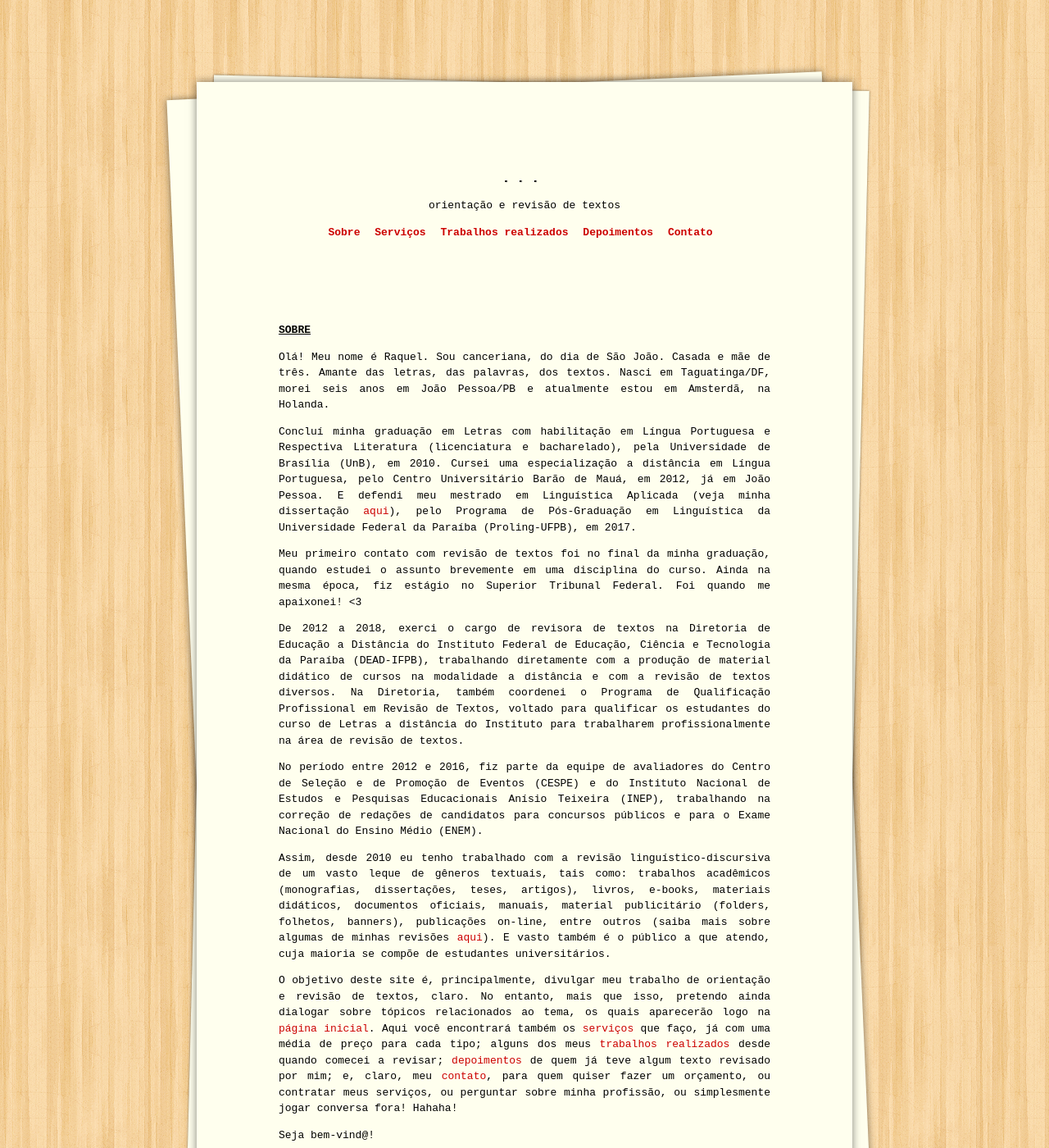
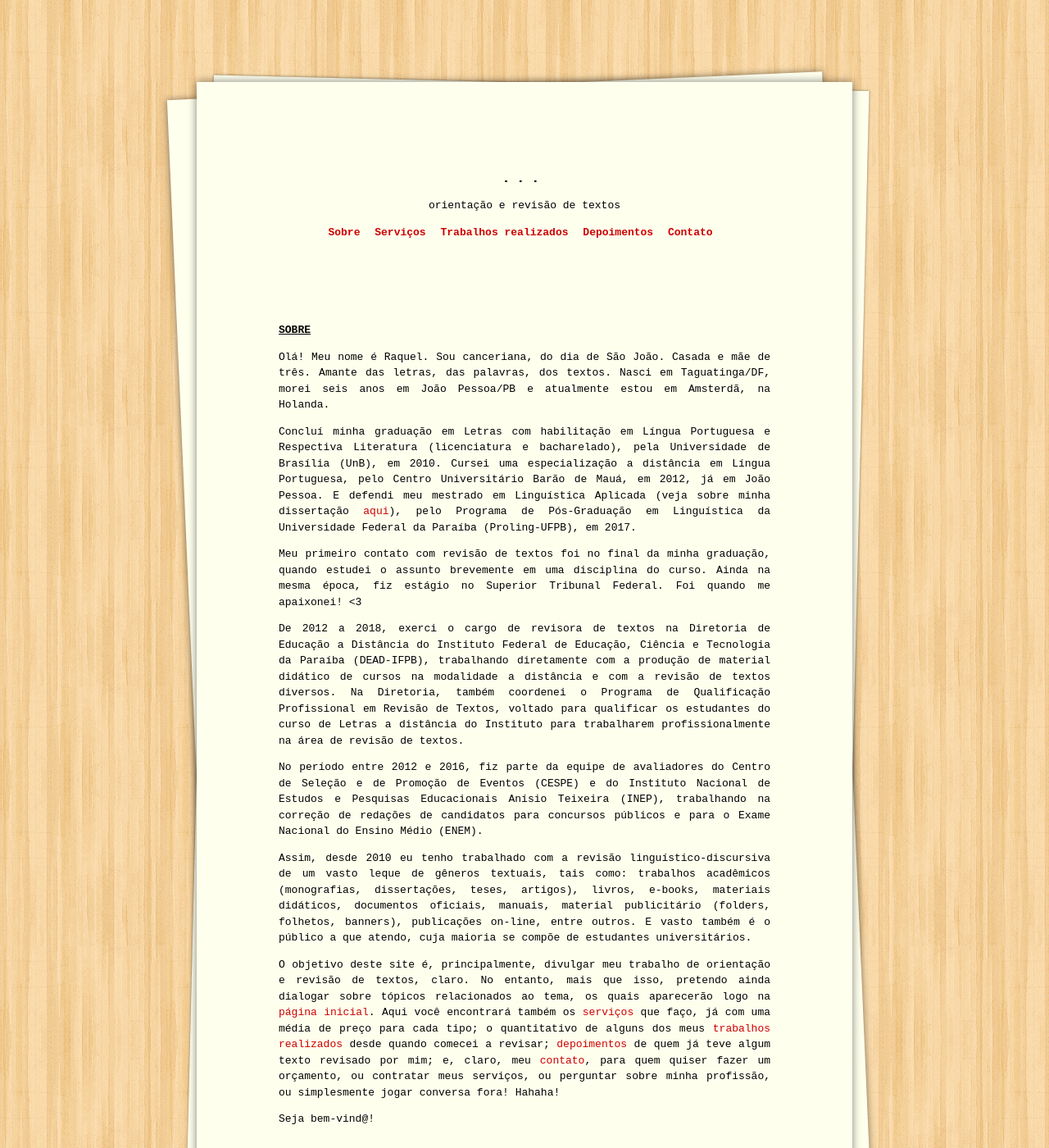
Before and after one commit to raqueldiniz/site, a Jekyll site: the page built from sobre.md, in a window 1280 px wide and 1400 px high. Shown: the whole window at 82% size. Built offline with Jekyll 4.4.1, drawn with Linux system fonts in a browser that asks for light colours.

Commit message:
Update sobre.md

```diff
--- a/sobre.md
+++ b/sobre.md
@@ -14,8 +14,8 @@ De 2012 a 2018, exerci o cargo de revisora de textos na Diretoria de Educação
 
 No período entre 2012 e 2016, fiz parte da equipe de avaliadores do Centro de Seleção e de Promoção de Eventos (CESPE) e do Instituto Nacional de Estudos e Pesquisas Educacionais Anísio Teixeira (INEP), trabalhando na correção de redações de candidatos para concursos públicos e para o Exame Nacional do Ensino Médio (ENEM).
 
-Assim, desde 2010 eu tenho trabalhado com a revisão linguístico-discursiva de um vasto leque de gêneros textuais, tais como: trabalhos acadêmicos (monografias, dissertações, teses, artigos), livros, e-books, materiais didáticos, documentos oficiais, manuais, material publicitário (folders, folhetos, banners), publicações on-line, entre outros (saiba mais sobre algumas de minhas revisões [aqui](/trabalhos-realizados/)). E vasto também é o público a que atendo, cuja maioria se compõe de estudantes universitários.
+Assim, desde 2010 eu tenho trabalhado com a revisão linguístico-discursiva de um vasto leque de gêneros textuais, tais como: trabalhos acadêmicos (monografias, dissertações, teses, artigos), livros, e-books, materiais didáticos, documentos oficiais, manuais, material publicitário (folders, folhetos, banners), publicações on-line, entre outros. E vasto também é o público a que atendo, cuja maioria se compõe de estudantes universitários.
 
-O objetivo deste site é, principalmente, divulgar meu trabalho de orientação e revisão de textos, claro. No entanto, mais que isso, pretendo ainda dialogar sobre tópicos relacionados ao tema, os quais aparecerão logo na [página inicial](/). Aqui você encontrará também os [serviços](/servicos/) que faço, já com uma média de preço para cada tipo; alguns dos meus [trabalhos realizados](/trabalhos-realizados/) desde quando comecei a revisar; [depoimentos](/depoimentos/) de quem já teve algum texto revisado por mim; e, claro, meu [contato](/contato/), para quem quiser fazer um orçamento, ou contratar meus serviços, ou perguntar sobre minha profissão, ou simplesmente jogar conversa fora! Hahaha!
+O objetivo deste site é, principalmente, divulgar meu trabalho de orientação e revisão de textos, claro. No entanto, mais que isso, pretendo ainda dialogar sobre tópicos relacionados ao tema, os quais aparecerão logo na [página inicial](/). Aqui você encontrará também os [serviços](/servicos/) que faço, já com uma média de preço para cada tipo; o quantitativo de alguns dos meus [trabalhos realizados](/trabalhos-realizados/) desde quando comecei a revisar; [depoimentos](/depoimentos/) de quem já teve algum texto revisado por mim; e, claro, meu [contato](/contato/), para quem quiser fazer um orçamento, ou contratar meus serviços, ou perguntar sobre minha profissão, ou simplesmente jogar conversa fora! Hahaha!
 
 Seja bem-vind@!
```
Also changed, not shown: other parts of sobre.md (+1 -1 lines).
